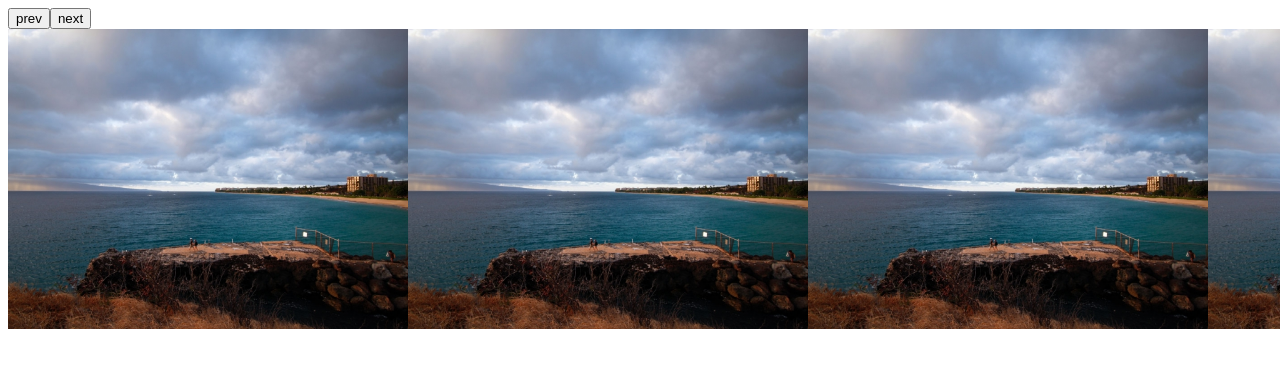
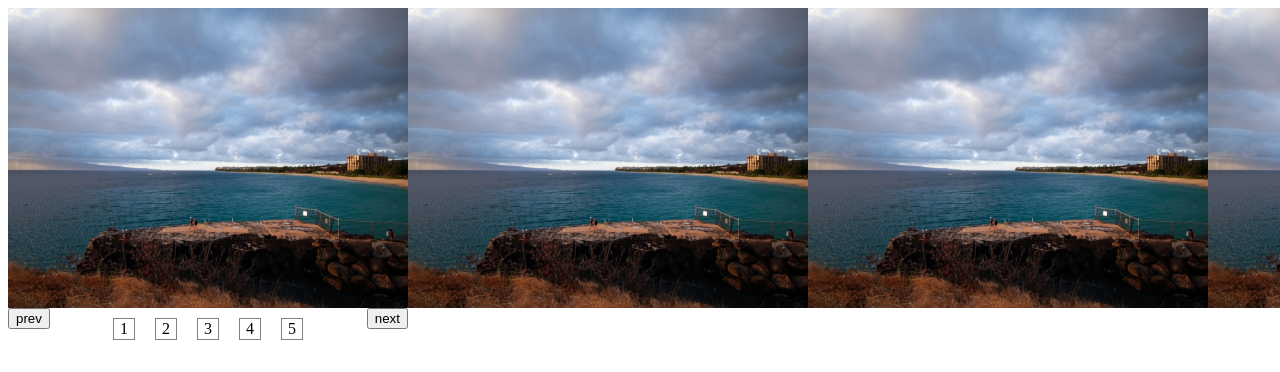
Before and after one commit to VladLinevich/slider_jq, a plain HTML site: page index.html in a window 1280 px wide. Both pictures are taken after a click on the button "prev". Shown: the top 372 px of the page. Drawn offline with Linux system fonts and the light colour scheme.

Commit message:
add pagination

```diff
--- a/slider.css
+++ b/slider.css
@@ -2,25 +2,24 @@
     margin: 0;
     padding: 0;
     width:  400px;
+    height: 300px;
+    position: relative;
 }
 
 .s-wrap {
     position: relative;
-    height: 300px;
     background-color: forestgreen;
 }
 
 .s-container {
-    width: 2000px;
     display: flex;
+    transition: 1s ease;
 }
 
 .s-container li {
     list-style-type: none;
     display: inline-block;
     width: 100%;
-    width: 400px;
-    height: 300px;
     background-position: center;
     background-size: cover;
     background-repeat: no-repeat;
@@ -29,3 +28,28 @@
 .s-container li > img {
     display: none;
 }
+
+.s-btn  {
+    position: absolute;
+    top: 100%;
+}
+
+.s-btn_next {
+    right: 0;
+}
+
+.s-pagination {
+    margin-top: 10px;
+    display: flex;
+    justify-content: center;
+}
+
+.s-pagination__item {
+    cursor: pointer;
+    display: inline-block;
+    width: 20px;
+    line-height: 20px;
+    text-align: center;
+    margin: 0 10px;
+    border: 1px solid grey
+}
--- a/slider.js
+++ b/slider.js
@@ -4,44 +4,82 @@
      var elements = {
          container: this,
          items: this.find('li'),
-         countOfItems: this.find('li').length
+         countOfItems: this.find('li').length,
      };
 
+     var pagination = {
+
+        wrap: $('<div>', {
+            class: 's-pagination'
+        }),
+
+        item: $('<span>', {
+            class:'s-pagination__item'
+        })
+     }
+
+     var methods = {
+
+
+
+     }
+
      var params = {
-        widthOfWrapper: elements.items.css('width')
+        widthOfWrapper: Number.parseInt(elements.items.css('width')),
+        heightOfWrapper: Number.parseInt(elements.container.css('height'))
      }
 
      var current = 0;
 
-     function slide () {
-        console.log(params.widthOfWrapper)
+     function slide (numberOfslide, cb) {
+
+        console.log(numberOfslide)
+
+        $('.s-container').css({
+            transform: 'translateX(-' + params.widthOfWrapper * numberOfslide + 'px)'
+        })
+
+        !cb ? false : cb();
+
      }
 
-     function chengeCurrent (newCurrent ) {
+     function changeCurrent (newCurrent , cb) {
 
-        if(current === newCurrent || (current  === 0 && newCurrent < 0) || (current  === elements.countOfItems && newCurrent === elements.countOfItems + 1)) {
+        if(current === newCurrent || (current  === 0 && newCurrent < 0) || (current  === elements.countOfItems - 1 && newCurrent === elements.countOfItems)) {
             return false
         } else{
-            console.log(newCurrent)
-            slide()
-            return current = newCurrent
+            current = newCurrent
+            slide(newCurrent , cb);
         }
      }
 
+     function createPagination () {
+
+        for(i=0; i < elements.countOfItems; i++){
+            var elem = pagination.item.text(i + 1)
+            elem.clone().appendTo(pagination.wrap)
+        }
+
+        pagination.wrap.appendTo(elements.container)
+
+        $('.s-pagination__item').on('click', function(event){
+            changeCurrent($(this).index());
+        })
+     }
 
      function createBtn () {
 
          var btn = {
-             prev: $('<button class="s-btn s-btn_prev">prev</button>'),
-             next: $('<button class="s-btn s-btn_next">next</button>')
-         }
+            prev: $('<button class="s-btn s-btn_prev">prev</button>'),
+            next: $('<button class="s-btn s-btn_next">next</button>')
+         };
 
          btn.prev.on('click', function(){
-            chengeCurrent(current - 1)
+            changeCurrent(current - 1)
          });
 
          btn.next.on('click', function(){
-            chengeCurrent(current + 1)
+            changeCurrent(current + 1)
          });
 
          elements.container
@@ -49,19 +87,26 @@
             .append(btn.next)
      }
 
-
      function init () {
 
         var elem = $('<div class="s-wrap"><div class="s-container"></div></div>');
 
         elements.items.each(function(i, el){
             var background = $(el).find('img').attr('src');
-            $(el).css('background-image', 'url(' + background + ')')
+            $(el).css({
+                backgroundImage: 'url(' + background + ')',
+                width: params.widthOfWrapper + 'px',
+                height: params.heightOfWrapper + 'px',
+            })
         })
 
-        createBtn();
         elem.appendTo(elements.container);
         elements.items.appendTo('.s-container');
+
+        $('.s-container').width(elements.countOfItems * params.widthOfWrapper);
+        createBtn();
+        createPagination();
+
     }
 
      init();
```
Also changed, not shown: index.html (+5 -5 lines).
